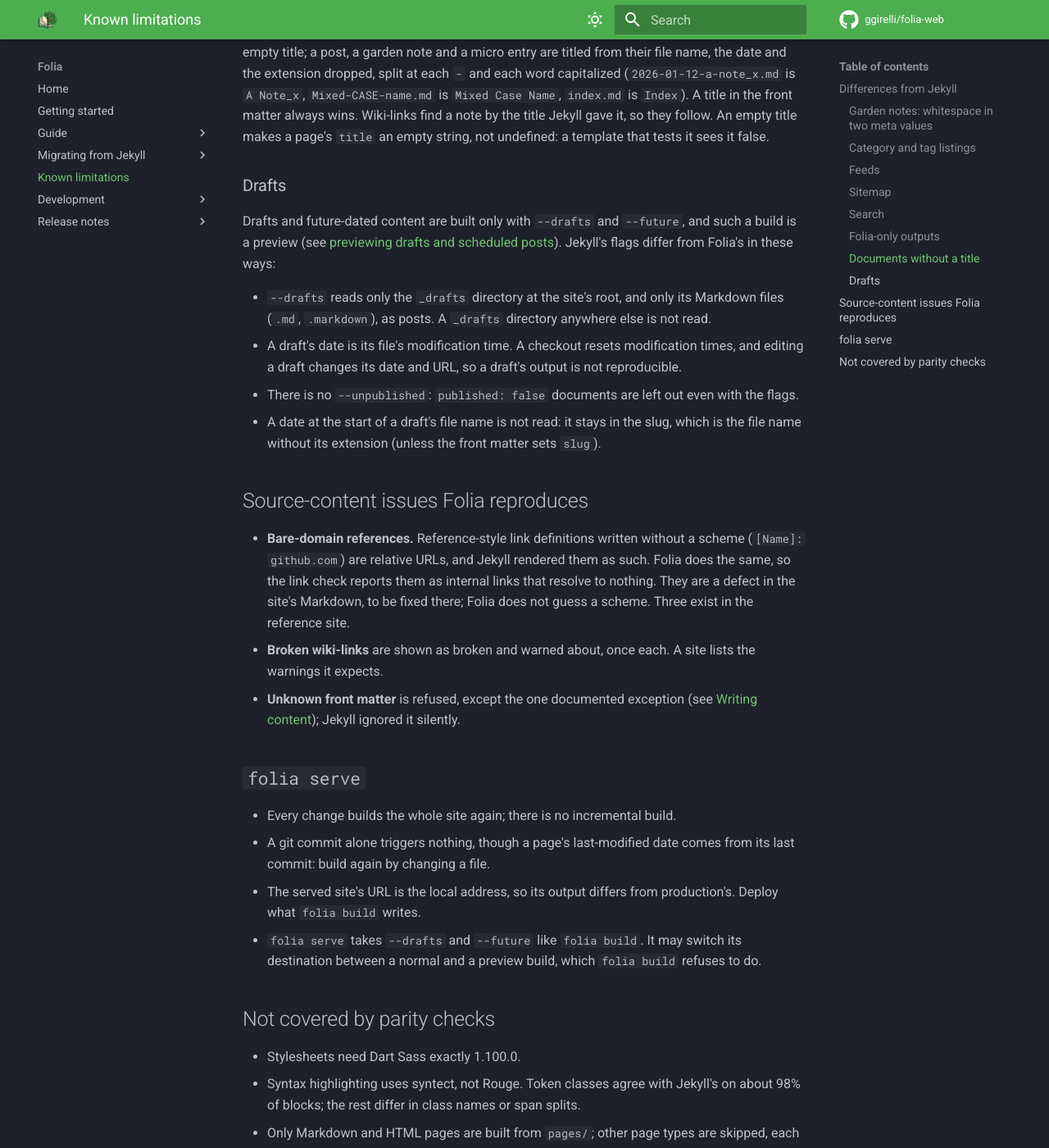
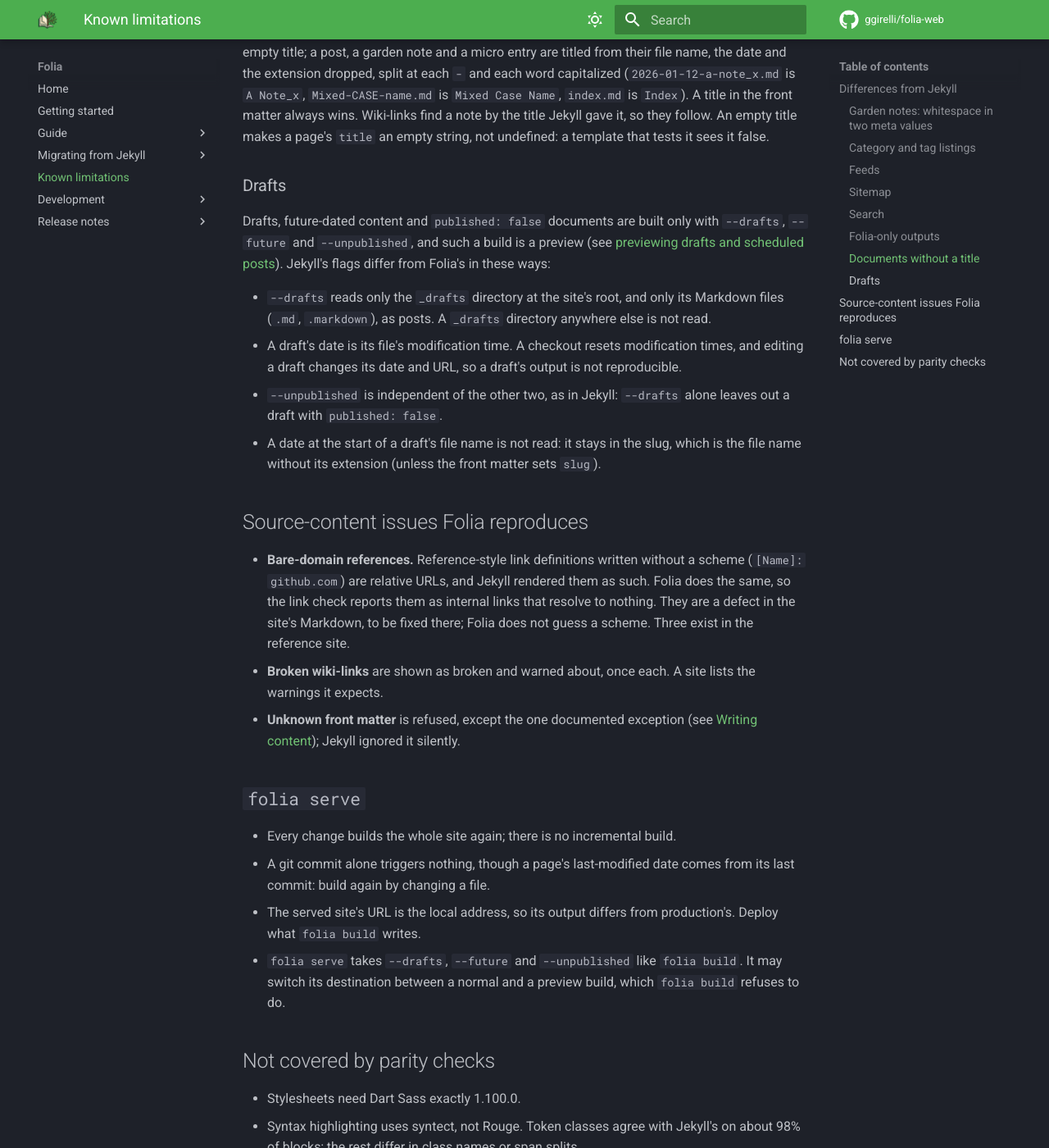
Before and after one commit to ggirelli/folia-web, an MkDocs documentation site: the page built from docs/known-limitations.md, in a window 1280 px wide and 1400 px high, scrolled down 2184 px. Shown: the whole window at 82% size. Built offline with MkDocs 1.6.1 and Material for MkDocs 9.7.7, drawn with Linux system fonts in a browser that asks for light colours; comment, search, counter and statistics services are not loaded.

Commit message:
docs: --unpublished on build and serve
Co-Authored-By: Claude Fable 5.2 <noreply@anthropic.com>

````diff
--- a/docs/guide/building.md
+++ b/docs/guide/building.md
@@ -13,9 +13,9 @@ folia build --site ../my-site --dest ../my-site-out
 | `--dest` | required | Where to write the site |
 
 `folia --version` prints the version, and `folia build --help` the options. Its
-other command is [`folia serve`](#previewing-while-you-write). Both take `--drafts` and
-`--future`, which build drafts and scheduled posts for a preview
-([below](#previewing-drafts-and-scheduled-posts)). A post dated after the build, or with
+other command is [`folia serve`](#previewing-while-you-write). Both take `--drafts`,
+`--future` and `--unpublished`, which build drafts, scheduled posts and unpublished documents for a
+preview ([below](#previewing-drafts-and-scheduled-posts)). A post dated after the build, or with
 `published: false`, is not built.
 
 While it builds, Folia prints **warnings** (a broken wiki-link) and `skipped:` lines for any
@@ -55,12 +55,12 @@ To build into a directory that holds something else, empty it yourself.
 
 ## Previewing drafts and scheduled posts
 
-Two flags build content that a normal build leaves out, so that you can look at it before it is
-published. Both default to off, and a build without them is unchanged. They are command-line
+Three flags build content that a normal build leaves out, so that you can look at it before it is
+published. They default to off, and a build without them is unchanged. They are command-line
 flags on `folia build` and `folia serve`, not configuration keys.
 
 ```sh
-folia build --site ../my-site --dest ../my-site-preview --drafts --future
+folia build --site ../my-site --dest ../my-site-preview --drafts --future --unpublished
 ```
 
 - **`--drafts`** also builds the posts in `_drafts/` at the site's root, including those in its
@@ -72,17 +72,20 @@ folia build --site ../my-site --dest ../my-site-preview --drafts --future
   `2026-01-01-idea`) and does not date the draft; a `slug` in its front matter replaces it. A
   `date` in a draft's front matter is an error, as it is for any post.
 - **`--future`** also builds the posts, garden notes and micro entries dated after the build.
-- **`published: false`** documents are left out even with `--drafts`. There is no flag for them.
+- **`--unpublished`** also builds the documents whose front matter says `published: false`: posts,
+  garden notes, micro entries and pages (and stylesheets). It is independent of the other two:
+  `--drafts` alone still leaves out a draft with `published: false`, and a future-dated one needs
+  `--future` as well.
 - A modification time is not reproducible: a fresh checkout resets it, and editing a draft
   changes its date and so its URL. Drafts therefore exist only with the flag.
 
-A build with either flag is a **preview build**, and Folia says so in three places:
+A build with any of them is a **preview build**, and Folia says so in three places:
 
-- the summary line ends with `PREVIEW BUILD (drafts, future): not for publishing.`, naming the
-  flags that were set;
+- the summary line ends with `PREVIEW BUILD (drafts, future, unpublished): not for publishing.`,
+  naming the flags that were set;
 - a `warning:` line on stderr says the same;
-- the record of the destination, `.<name>.folia-output`, gets a `/folia drafts` and/or a
-  `/folia future` line, which is how `folia build` recognizes the directory later (see
+- the record of the destination, `.<name>.folia-output`, gets a `/folia drafts`, `/folia future`
+  and/or `/folia unpublished` line, which is how `folia build` recognizes the directory later (see
   [the destination](#the-destination)).
 
 Keep a preview out of production: deploy only what a normal `folia build` wrote.
--- a/docs/known-limitations.md
+++ b/docs/known-limitations.md
@@ -87,15 +87,16 @@ false.
 
 ### Drafts
 
-Drafts and future-dated content are built only with `--drafts` and `--future`, and such a build is
-a preview (see [previewing drafts and scheduled posts](guide/building.md#previewing-drafts-and-scheduled-posts)).
+Drafts, future-dated content and `published: false` documents are built only with `--drafts`,
+`--future` and `--unpublished`, and such a build is a preview (see [previewing drafts and scheduled posts](guide/building.md#previewing-drafts-and-scheduled-posts)).
 Jekyll's flags differ from Folia's in these ways:
 
 - `--drafts` reads only the `_drafts` directory at the site's root, and only its Markdown files
   (`.md`, `.markdown`), as posts. A `_drafts` directory anywhere else is not read.
 - A draft's date is its file's modification time. A checkout resets modification times, and
   editing a draft changes its date and URL, so a draft's output is not reproducible.
-- There is no `--unpublished`: `published: false` documents are left out even with the flags.
+- `--unpublished` is independent of the other two, as in Jekyll: `--drafts` alone leaves out a
+  draft with `published: false`.
 - A date at the start of a draft's file name is not read: it stays in the slug, which is the file
   name without its extension (unless the front matter sets `slug`).
 
@@ -118,8 +119,8 @@ Jekyll's flags differ from Folia's in these ways:
   commit: build again by changing a file.
 - The served site's URL is the local address, so its output differs from production's. Deploy
   what `folia build` writes.
-- `folia serve` takes `--drafts` and `--future` like `folia build`. It may switch its destination
-  between a normal and a preview build, which `folia build` refuses to do.
+- `folia serve` takes `--drafts`, `--future` and `--unpublished` like `folia build`. It may switch
+  its destination between a normal and a preview build, which `folia build` refuses to do.
 
 ## Not covered by parity checks
 
````
Also changed, not shown: CHANGELOG.md (+3 -2 lines), docs/configuration.md (+1 -0 lines), docs/development.md (+11 -8 lines).
